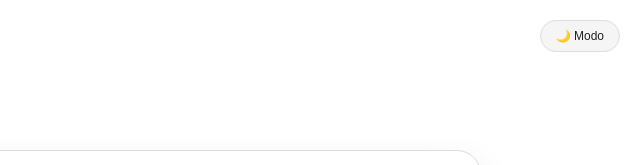
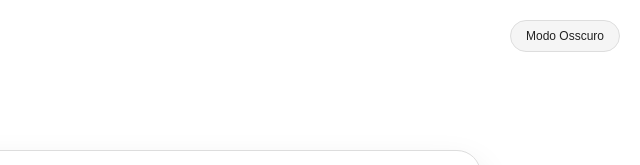
Before and after one commit to Joso1100/Regisitro-Biblioteca-P-blica-de-Ibros, a website: page descargar app.html in a window 1280 px wide. Shown: the top 165 px of the page, 640-1280 px from the left. Drawn offline with Linux system fonts and the light colour scheme.

Commit message:
Update descargar app.html

```diff
--- a/descargar app.html
+++ b/descargar app.html
@@ -153,7 +153,7 @@
 </head>
 <body>
 
-    <button class="btn-tema" onclick="toggleTema()">🌙 Modo</button>
+    <button class="btn-tema" onclick="toggleTema()">Modo Osscuro</button>
 
     <!-- SIDEBAR (PC) / MENÚ SUPERIOR (MÓVIL) -->
     <div class="sidebar">
```
